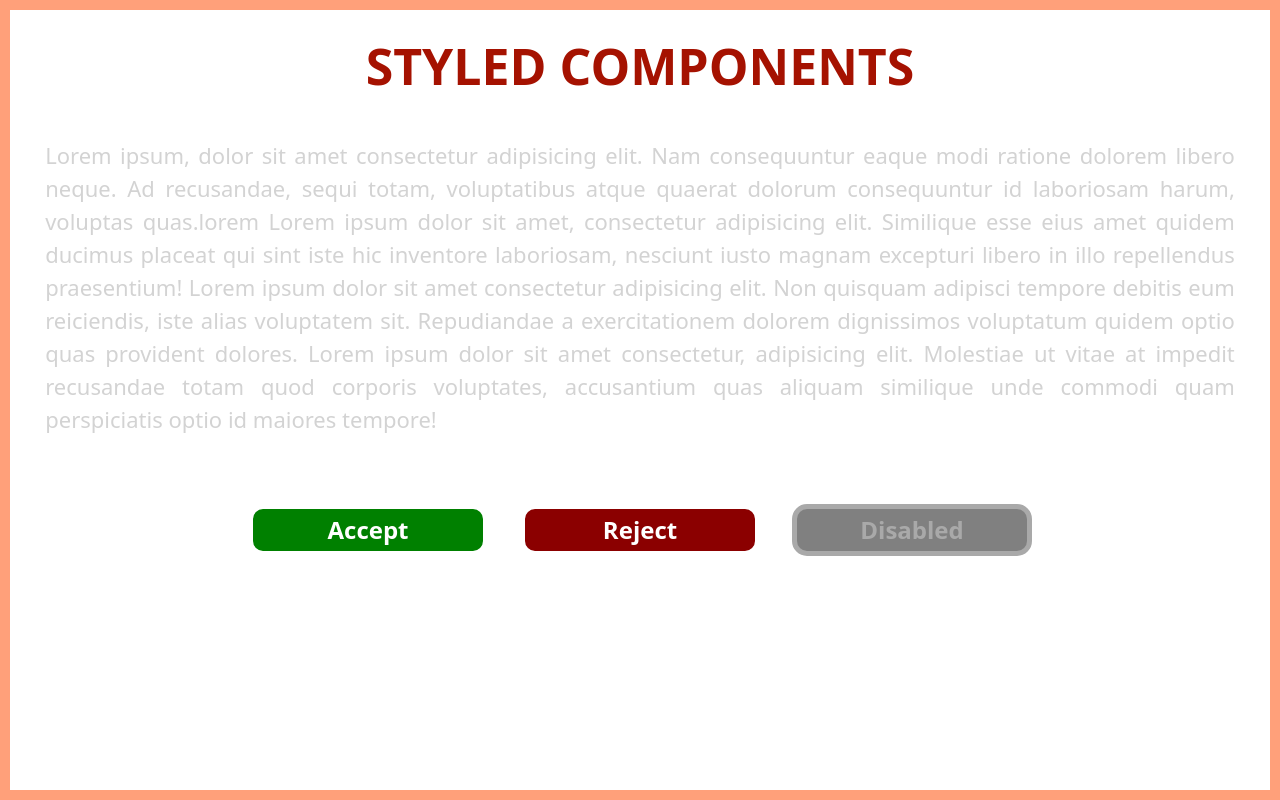
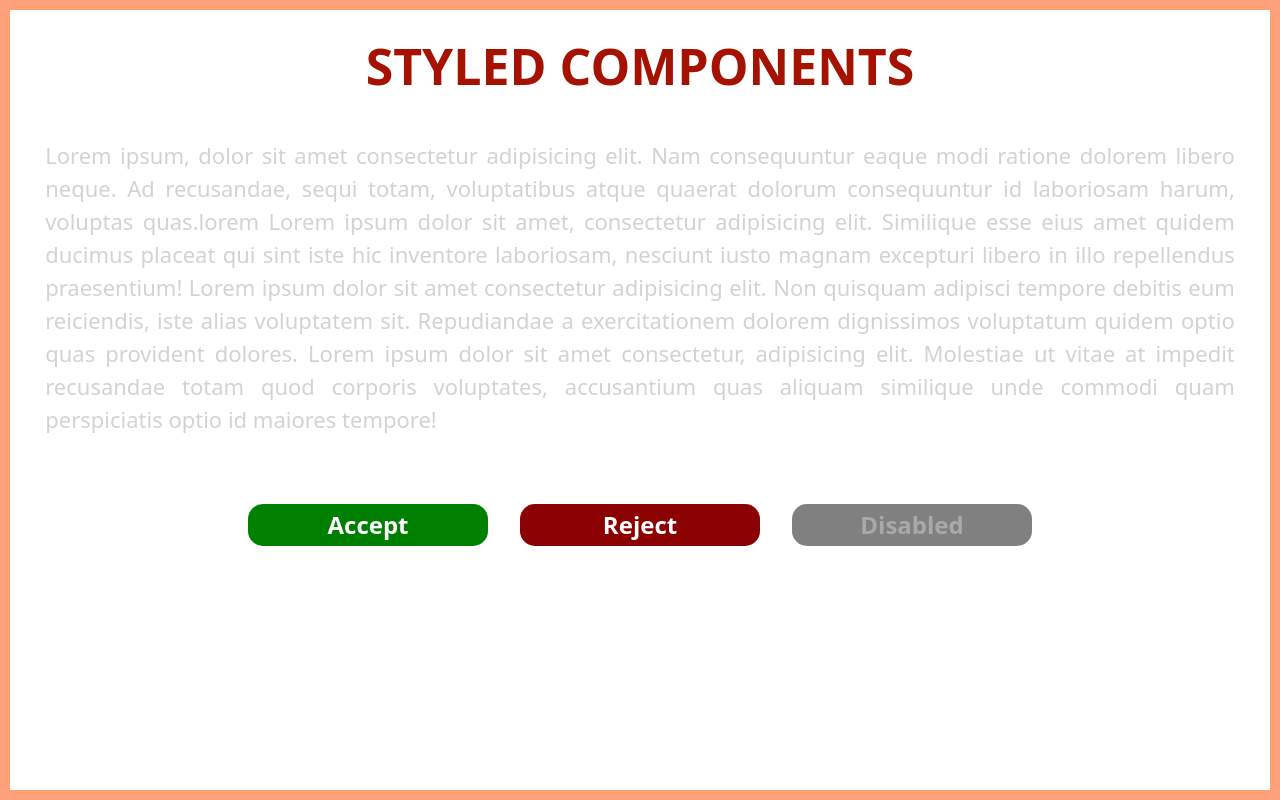
Before and after one commit to PouryaSoleimani/REACT-LIBRARIES, a React (Vite) app: page /styled-components-3 in a window 1280 px wide. Built offline with nearby package versions, Linux system fonts and the light colour scheme.

Commit message:
STYLED COMPONENTS

```diff
--- a/src/StyledComponents3.tsx
+++ b/src/StyledComponents3.tsx
@@ -1,15 +1,21 @@
 //^ STYLED COMPONENTS 3 PAGE
 import React from 'react'
-import styled from 'styled-components'
+import styled, { createGlobalStyle } from 'styled-components'
 
 //STYLED COMPONENTS
 const Wrapper = styled.div`display : flex ; flex-direction : column ; justify-content : start ; align-items : center ; gap : 1rem ; padding : .2rem ; border:10px solid lightsalmon; width : 100% ; height : 100vh;`
 const Header = styled.h1`color : #a51201; font-size : 50px ; text-align: center ; padding: 1rem ; font-weight : bold ;`
 const Text = styled.p`color : lightgray ; font-size : 22px ; padding : .2rem 2rem ; text-align : justify;`
 const ButtonsParent = styled.div`display : flex ; justify-content : center ; align-items : center ; gap : 2rem ; margin-top : 3rem;`
-const AcceptButton = styled.button`padding : .2rem 2rem ; width: 15rem; background-color : green ; font-size :24px ; font-weight : bold ; border-radius : 15px ;border : 5px solid currentColor; color : white; &:hover{transform : scale(1.2)}; transition : all 300ms linear;`
+const AcceptButton = styled.button`padding : .2rem 2rem ; width: 15rem; background-color : green ; font-size :24px ; font-weight : bold ; border-radius : 15px ; color : white; &:hover{transform : scale(1.2)}; transition : all 300ms linear;`
 const RejectButton = styled(AcceptButton)`background-color : darkred;`
 const DisabledButton = styled(AcceptButton).attrs({ disabled: true })`background-color:gray ; color : darkgray ; cursor: not-allowed;`
+
+//GLOBAL STYLES
+const GlobalStyles = createGlobalStyle`button { border : 10px solid white ; border-radius : 20px;}`
+
+
+
 
 //COMPONENT
 const StyledComponents3 = () => {
```
